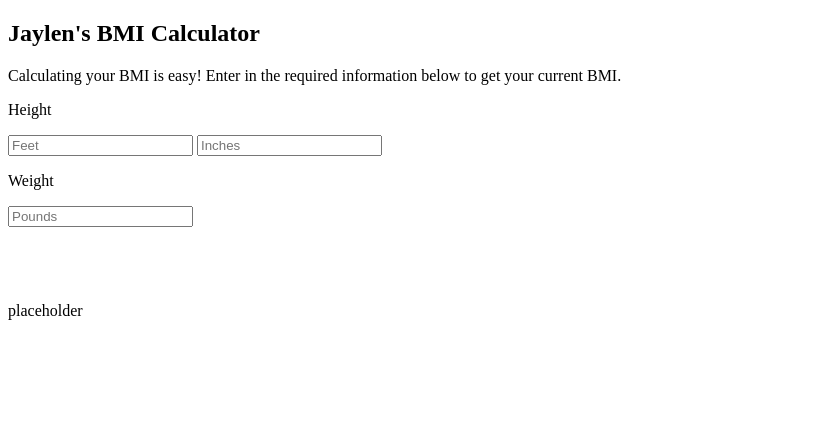
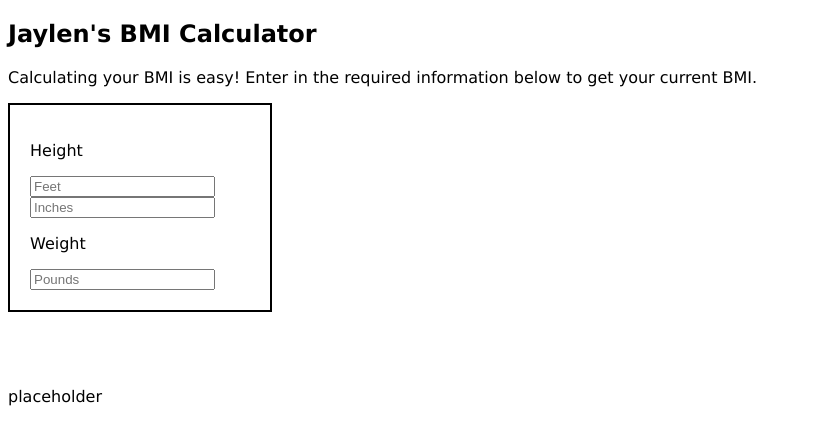
Before and after one commit to Panda64/WEB1.0-Custom_Calculator, a plain HTML site: page index.html in a window 1280 px wide. Shown: the whole page, without its empty margins (0-813 px from the left). Drawn offline with Linux system fonts and the light colour scheme.

Commit message:
Minor design additions

```diff
--- a/index.html
+++ b/index.html
@@ -36,6 +36,16 @@
     #result {
         margin-top: 75px;
     }
+
+    body {
+        font-family: "Verdana";
+    }
+
+    #bmi {
+        padding: 20px;
+        border: solid 2px;
+        margin-right: 1000px;
+    }
 </style>
 <script>
     const feetInput = document.querySelector('#feet')
```
